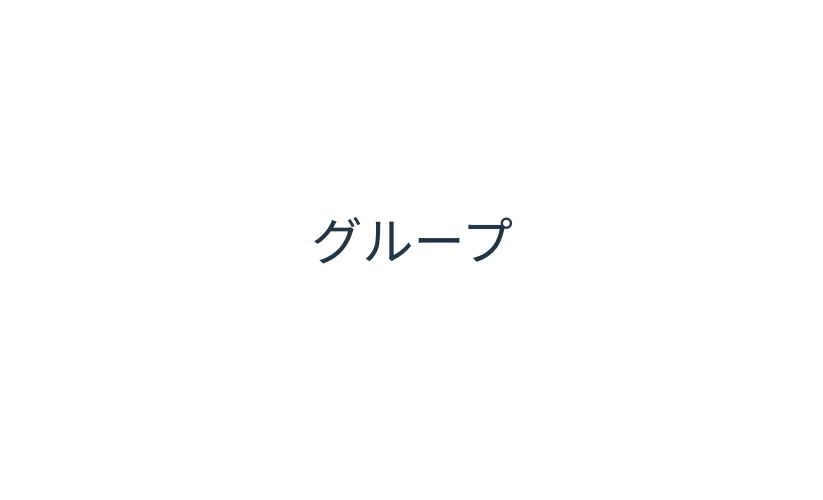
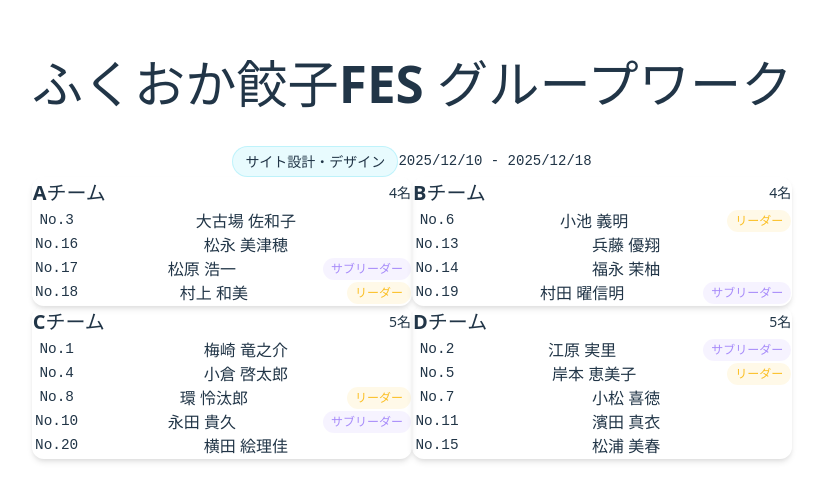
Before and after one commit to yskf0327/group-tool, a Vue app: page / in a window 1280 px wide. Shown: the part 160-660 px from the top of the page, without its empty margins (228-1051 px from the left). Built offline with nearby package versions, Linux system fonts and the light colour scheme.

Commit message:
feat:データの表示を作成

```diff
--- a/src/App.vue
+++ b/src/App.vue
@@ -1,11 +1,182 @@
 <script setup>
+import { computed } from 'vue'
+import projectInfo from './assets/data/project-info.json'
+import membersData from './assets/data/members.json'
+import teamsData from './assets/data/teams.json'
 
+const groups = computed(() => {
+  return teamsData.map((team) => {
+    const members = membersData.filter((m) => m.team_id === team.id)
+
+    return {
+      id: team.id,
+      name: team.name,
+      members: members
+    }
+  })
+})
+const period = computed(() => {
+  const start = new Date(projectInfo.period.start)
+  const end = new Date(projectInfo.period.end)
+
+  const formatDate = (d) => d.toLocaleString('ja-JP', {
+    year: "numeric",
+    month: "2-digit",
+    day: "2-digit",
+  })
+
+  return [formatDate(start), formatDate(end)]
+})
 </script>
 
 <template>
-  <h1>グループ</h1>
+  <div class="container">
+    <header class="page-header">
+      <h1>{{ projectInfo.title }}</h1>
+      <div class="header-info">
+        <p class="phase">{{ projectInfo.phase }}</p>
+        <p class="period">
+          <time :datetime="projectInfo.period.start">{{ period[0] }}</time>
+          -
+          <time :datetime="projectInfo.period.end">{{ period[1] }}</time>
+        </p>
+      </div>
+    </header>
+
+    <div class="groups-grid">
+      <div v-for="group in groups" :key="group.id" class="group-card">
+        <div class="card-header">
+          <h2>{{ group.name }}</h2>
+          <span class="member-count">{{ group.members.length }}名</span>
+        </div>
+        <ul class="member-list">
+          <li v-for="member in group.members" :key="member.no" class="member-item">
+            <span class="member-no">No.{{ member.no }}</span>
+            <span class="member-name">{{ member.name }}</span>
+            <span v-if="member.role" class="member-role" :class="{
+              'role-leader': member.role === 'リーダー',
+              'role-sub': member.role === 'サブリーダー'
+            }">{{ member.role
+              }}</span>
+          </li>
+        </ul>
+      </div>
+    </div>
+  </div>
 </template>
 
 <style scoped>
+.groups-grid {
+  display: grid;
+  grid-template-columns: repeat(auto-fit, minmax(300px, 1fr));
+  gap: var(--s-lg);
+}
 
+.group-card {
+  background-color: var(--color-card-bg);
+  border-radius: 12px;
+  padding: var(--s-md);
+  box-shadow: 0 4px 6px -1px rgba(0, 0, 0, 0.1), 0 2px 4px -1px rgba(0, 0, 0, 0.06);
+  border: 1px solid rgba(255, 255, 255, 0.05);
+}
+
+.card-header {
+  display: flex;
+  justify-content: space-between;
+  align-items: center;
+  margin-bottom: var(--s-md);
+  padding-bottom: var(--s-sm);
+  border-bottom: 1px solid rgba(255, 255, 255, 0.1);
+}
+
+.card-header h2 {
+  margin: 0;
+  color: var(--color-primary);
+  font-size: 1.25rem;
+}
+
+.header-info {
+  display: flex;
+  justify-content: center;
+  align-items: center;
+  gap: var(--s-md);
+  margin-top: var(--s-sm);
+  flex-wrap: wrap;
+}
+
+.phase {
+  background-color: rgba(34, 211, 238, 0.1);
+  color: var(--color-accent);
+  padding: 4px 12px;
+  border-radius: 999px;
+  font-size: 0.875rem;
+  font-weight: 600;
+  border: 1px solid rgba(34, 211, 238, 0.2);
+  margin: 0;
+}
+
+.period {
+  color: var(--color-text-muted);
+  font-size: 0.875rem;
+  margin: 0;
+  font-family: monospace;
+}
+
+.member-count {
+  font-size: 0.875rem;
+  color: var(--color-text-muted);
+}
+
+.member-list {
+  list-style: none;
+  padding: 0;
+  margin: 0;
+}
+
+.member-item {
+  display: flex;
+  align-items: center;
+  padding: var(--s-sm);
+  border-radius: 6px;
+  transition: background-color 0.2s;
+}
+
+.member-item:hover {
+  background-color: rgba(255, 255, 255, 0.03);
+}
+
+.member-no {
+  width: 3rem;
+  color: var(--color-text-muted);
+  font-size: 0.9rem;
+  font-family: monospace;
+}
+
+.member-name {
+  flex-grow: 1;
+  font-weight: 500;
+}
+
+.member-role {
+  font-size: 0.75rem;
+  padding: 2px 8px;
+  /* background-color: rgba(34, 211, 238, 0.1); */
+  /* color: var(--color-accent); */
+  border-radius: 999px;
+  /* border: 1px solid rgba(34, 211, 238, 0.2); */
+}
+
+/* リーダー用: ゴールドっぽい色 */
+.role-leader {
+  background-color: rgba(251, 191, 36, 0.1);
+  color: #fbbf24;
+  border-color: rgba(251, 191, 36, 0.2);
+}
+
+/* サブリーダー用: 紫っぽい色（例） */
+.role-sub {
+  background-color: rgba(167, 139, 250, 0.1);
+  color: #a78bfa;
+  border-color: rgba(167, 139, 250, 0.2);
+}
 </style>
```
